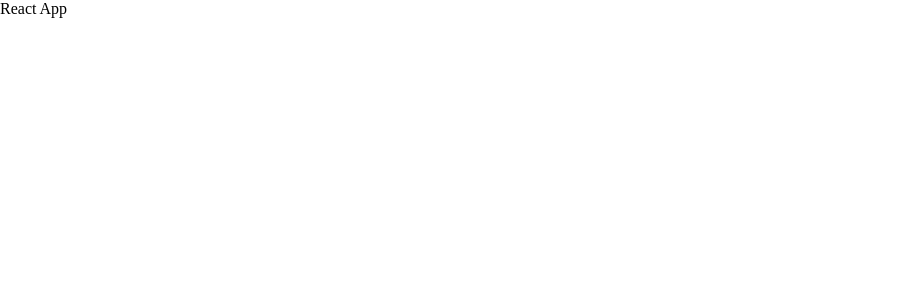
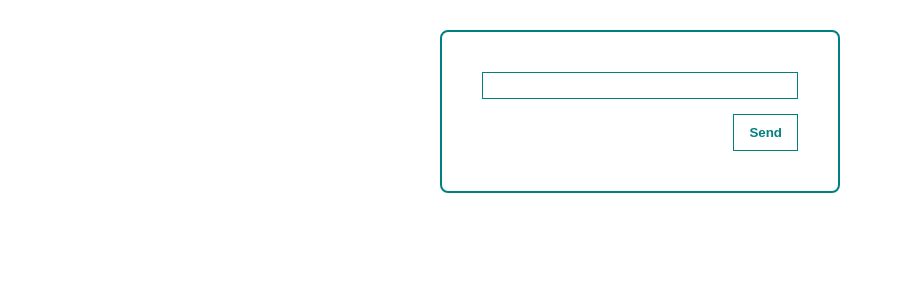
Before and after one commit to Chupriarti/react-nodejs-real-time-chat, a React (Create React App) app in the folder client/: page / in a window 1280 px wide. Shown: the top 300 px of the page, without its empty margins (0-903 px from the left). Built offline with nearby package versions, Linux system fonts and the light colour scheme.

Commit message:
prepare Longpolling component

```diff
--- a/client/src/App.js
+++ b/client/src/App.js
@@ -1,10 +1,11 @@
 import React from 'react';
 import './app.css';
+import Longpolling from './LongPolling';
 
 function App() {
   return (
     <div className="App">
-      React App
+      <Longpolling />
     </div>
   );
 }
--- /dev/null
+++ b/client/src/LongPolling.jsx
@@ -0,0 +1,16 @@
+import React from 'react';
+
+const Longpolling = () => {
+    return (
+        <div className='center'>
+            <div>
+                <div className="form">
+                    <input type="text" />
+                    <button>Send</button>
+                </div>
+            </div>
+        </div>
+    )
+}
+
+export default Longpolling;
```
